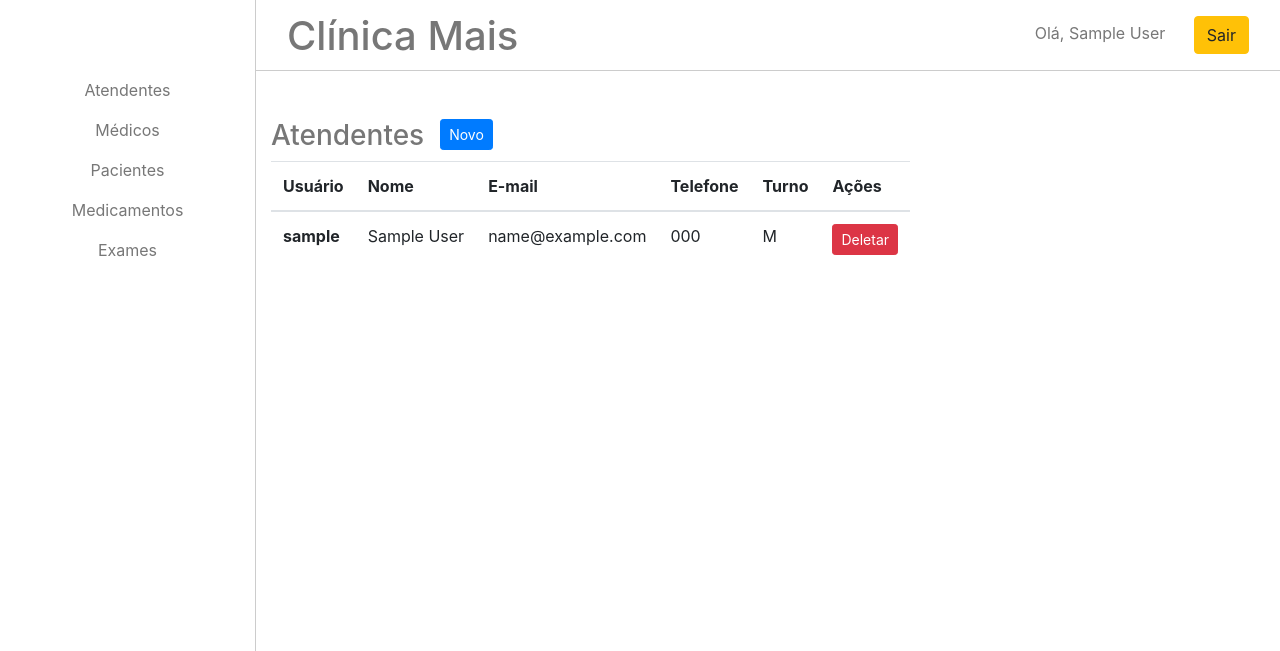
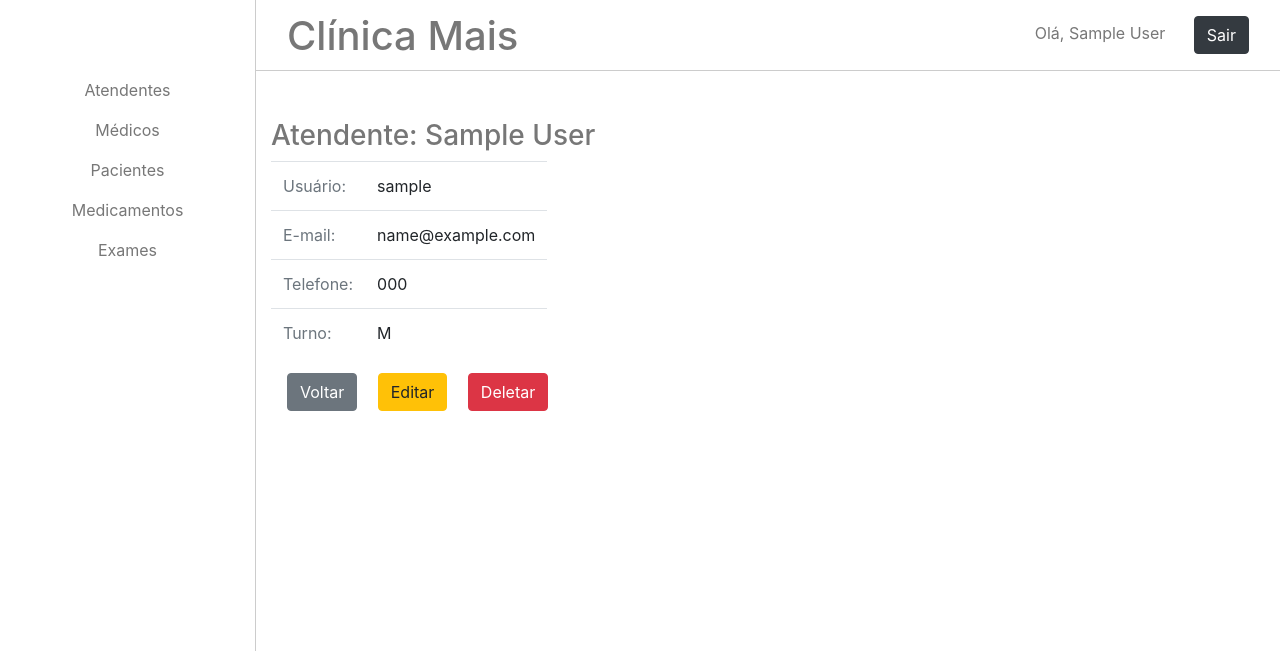
Before and after one commit to Rdadamos/clinicamais, a Django app: page /atendente/1/ in a window 1280 px wide. Shown: the top 651 px of the page. Run offline with Django 3.2, Linux system fonts and the light colour scheme; a user stored in the database is signed in; tables that the repository leaves empty hold one stand-in row (values such as "Sample post"); some libraries are stand-ins or nearby versions.

Commit message:
Attendant CRUD complete

```diff
--- a/appointments/templates/appointments/base.html
+++ b/appointments/templates/appointments/base.html
@@ -22,7 +22,7 @@
               <a class="homeLink" href="{% url 'home' %}" title="Home">Clínica Mais</a>
             </h1>
             <span>Olá, {{ user.attendant.name }}</span>
-            <a class="btn btn-warning ml-4" href="{% url 'logout' %}">Sair</a>
+            <a class="btn btn-dark ml-4" href="{% url 'logout' %}">Sair</a>
           </div>
         </div>
     {% endif %}
--- a/appointments/templates/appointments/sidebar.html
+++ b/appointments/templates/appointments/sidebar.html
@@ -2,19 +2,19 @@
 <table class="table table-hover table-borderless text-center">
   <tbody>
       <tr>
-        <td><a class="nav-link" href="{% url 'attendant' %}">Atendentes</a></td>
+        <td><a class="nav-link" href="{% url 'all_attendant' %}">Atendentes</a></td>
       </tr>
       <tr>
         <td><a class="nav-link" href="{% url 'new_attendant' %}">Médicos</a></td>
       </tr>
       <tr>
-        <td><a class="nav-link" href="{% url 'attendant' %}">Pacientes</a></td>
+        <td><a class="nav-link" href="{% url 'all_attendant' %}">Pacientes</a></td>
       </tr>
       <tr>
-        <td><a class="nav-link" href="{% url 'attendant' %}">Medicamentos</a></td>
+        <td><a class="nav-link" href="{% url 'all_attendant' %}">Medicamentos</a></td>
       </tr>
       <tr>
-        <td><a class="nav-link" href="{% url 'attendant' %}">Exames</a></td>
+        <td><a class="nav-link" href="{% url 'all_attendant' %}">Exames</a></td>
       </tr>
       <tr>
       </tr>
--- a/users/templates/users/all_attendant.html
+++ b/users/templates/users/all_attendant.html
@@ -25,34 +25,13 @@
           <td>{{ attendant.phone }}</td>
           <td>{{ attendant.shift }}</td>
           <td>
-            <button type="button" class="btn btn-danger btn-sm deleteBtn" data-url="{% url 'delete_attendant' id=attendant.id %}" data-toggle="modal" data-target="#deleteModal">Deletar</a>
+            <a class="btn btn-success btn-sm mr-2" href="{% url 'details_attendant' id=attendant.id %}">Ver</a>
+            <a class="btn btn-warning btn-sm mr-2" href="{% url 'update_attendant' id=attendant.user.id %}">Editar</a>
+            <button type="button" class="btn btn-danger btn-sm deleteBtn" data-url="{% url 'delete_attendant' id=attendant.id %}" data-toggle="modal" data-target="#deleteModal">Deletar</button>
           </td>
         </tr>
       {% endfor %}
     </tbody>
   </table>
-
-  <!-- Modal -->
-  <div class="modal fade" id="deleteModal" tabindex="-1" role="dialog" aria-labelledby="deleteModalLabel" aria-hidden="true">
-    <div class="modal-dialog" role="document">
-      <div class="modal-content">
-        <div class="modal-header">
-          <h5 class="modal-title" id="deleteModalLabel">Modal title</h5>
-          <button type="button" class="close" data-dismiss="modal" aria-label="Close">
-            <span aria-hidden="true">&times;</span>
-          </button>
-        </div>
-        <div class="modal-body">
-          ...
-        </div>
-        <div class="modal-footer">
-          <button type="button" class="btn btn-secondary" data-dismiss="modal">Close</button>
-          <form class="deleteForm" action="" method="post">
-            {% csrf_token %}
-            <button type="submit" class="btn btn-primary">Deletar</button>
-          </form>
-        </div>
-      </div>
-    </div>
-  </div>
+  {% include "users/modal_delete.html" %}
 {% endblock %}
--- /dev/null
+++ b/users/templates/users/details_attendant.html
@@ -0,0 +1,30 @@
+{% extends 'appointments/base.html' %}
+
+{% block content %}
+  <div>
+    <h3 class="d-inline-block float-left">Atendente: {{ attendant.name }}</h3>
+  </div>
+  <table class="table table-responsive">
+    <tbody>
+        <tr>
+          <td class="text-muted">Usuário:</td>
+          <td>{{ attendant.user.username }}</td>
+        </tr>
+        <tr>
+          <td class="text-muted">E-mail:</td>
+          <td>{{ attendant.user.email }}</td>
+        </tr>
+          <td class="text-muted">Telefone:</td>
+          <td>{{ attendant.phone }}</td>
+        </tr>
+        <tr>
+          <td class="text-muted">Turno:</td>
+          <td>{{ attendant.shift }}</td>
+        </tr>
+    </tbody>
+  </table>
+  <a class="btn btn-secondary ml-3" href="{% url 'all_attendant' %}">Voltar</a>
+  <a class="btn btn-warning ml-3" href="{% url 'update_attendant' id=attendant.user.id %}">Editar</a>
+  <button type="button" class="btn btn-danger deleteBtn ml-3" data-url="{% url 'delete_attendant' id=attendant.id %}" data-toggle="modal" data-target="#deleteModal">Deletar</button>
+  {% include "users/modal_delete.html" %}
+{% endblock %}
--- /dev/null
+++ b/users/templates/users/modal_delete.html
@@ -0,0 +1,24 @@
+{% block modal_delete %}
+<div class="modal fade" id="deleteModal" tabindex="-1" role="dialog" aria-labelledby="deleteModalLabel" aria-hidden="true">
+  <div class="modal-dialog" role="document">
+    <div class="modal-content">
+      <div class="modal-header">
+        <h5 class="modal-title" id="deleteModalLabel">Deletar</h5>
+        <button type="button" class="close" data-dismiss="modal" aria-label="Close">
+          <span aria-hidden="true">&times;</span>
+        </button>
+      </div>
+      <div class="modal-body text-center">
+        Está certo disso?
+      </div>
+      <div class="modal-footer">
+        <button type="button" class="btn btn-secondary" data-dismiss="modal">Cancelar</button>
+        <form class="deleteForm" action="" method="post">
+          {% csrf_token %}
+          <button type="submit" class="btn btn-danger">Deletar</button>
+        </form>
+      </div>
+    </div>
+  </div>
+</div>
+{% endblock %}
--- a/users/templates/users/new_attendant.html
+++ b/users/templates/users/new_attendant.html
@@ -6,6 +6,6 @@
     {% csrf_token %}
     {{ user_form.as_p }}
     {{ attendant_form.as_p }}
-    <button type="submit" class="btn btn-primary">Salvar</button>
+    <button type="submit" class="btn btn-success">Salvar</button>
   </form>
 {% endblock %}
--- a/users/templates/users/update_attendant.html
+++ b/users/templates/users/update_attendant.html
@@ -2,10 +2,11 @@
 
 {% block content %}
   <h2>Editar Atendente</h2>
-  <form method="post">
+  <form method="post" class="myForm">
     {% csrf_token %}
     {{ user_form.as_p }}
     {{ attendant_form.as_p }}
-    <button type="submit" class="btn btn-primary">Save changes</button>
+    <a href="{% url 'all_attendant' %}" class="btn btn-secondary">Cancelar</a>
+    <button type="submit" class="btn btn-success ml-3">Salvar</button>
   </form>
 {% endblock %}
--- a/users/urls.py
+++ b/users/urls.py
@@ -5,9 +5,10 @@ from . import views
 
 urlpatterns = [
     url('atendente/novo/', views.new_attendant, name='new_attendant'),
-    url('atendente/editar/', views.update_attendant, name='update_attendant'),
+    path('atendente/<int:id>/', views.details_attendant, name='details_attendant'),
+    path('atendente/editar/<int:id>/', views.update_attendant, name='update_attendant'),
     path('atendente/deletar/<int:id>/', views.delete_attendant, name='delete_attendant'),
-    url('atendente/', views.attendant, name='attendant'),
+    url('atendente/', views.all_attendant, name='all_attendant'),
     url('logout/', auth_views.logout_then_login, {'login_url': '/'}, name='logout'),
     url('', auth_views.LoginView.as_view(template_name="users/login.html"), name='login'),
 ]
--- a/users/views.py
+++ b/users/views.py
@@ -3,10 +3,15 @@ from .models import Attendant, User
 from .forms import UserForm, AttendantForm
 from django.contrib.auth.hashers import make_password
 
-def attendant(request):
+def all_attendant(request):
     attendants = Attendant.objects.all()
     context = {'attendants': attendants}
     return render(request, 'users/all_attendant.html', context)
+
+def details_attendant(request, id):
+    attendant = Attendant.objects.get(id=id)
+    context = {'attendant': attendant}
+    return render(request, 'users/details_attendant.html', context)
 
 def new_attendant(request):
     if request.method == 'POST':
@@ -32,29 +37,31 @@ def new_attendant(request):
         'attendant_form': attendant_form
     })
 
-def update_attendant(request):
+def update_attendant(request, id):
+    attendant = Attendant.objects.get(user=id)
     if request.method == 'POST':
-        user_form = UserForm(request.POST, instance=request.user)
-        attendant_form = AttendantForm(request.POST, instance=request.user.attendant)
+        user_form = UserForm(request.POST, instance=attendant.user)
+        attendant_form = AttendantForm(request.POST, instance=attendant)
         if user_form.is_valid() and attendant_form.is_valid():
+            post_user = user_form.save(commit=False)
+            post_user.password = make_password(user_form.cleaned_data['password'])
             user_form.save()
             attendant_form.save()
             # messages.success(request, _('Your attendant was successfully updated!'))
-            # return redirect('settings:attendant')
-            # return render(request, 'appointments/index.html')
             return redirect('home')
         # else:
         #     messages.error(request, _('Please correct the error below.'))
     else:
-        user_form = UserForm(instance=request.user)
-        attendant_form = AttendantForm(instance=request.user.attendant)
+        user_form = UserForm(instance=attendant.user)
+        attendant_form = AttendantForm(instance=attendant)
     return render(request, 'users/update_attendant.html', {
         'user_form': user_form,
         'attendant_form': attendant_form
     })
 
 def delete_attendant(request, id):
-    attendant = Attendant.objects.get(id=id)
-    User.objects.filter(id=attendant.user.id).delete()
-    Attendant.objects.filter(id=id).delete()
-    return redirect('attendant')
+    if request.method == 'POST':
+        attendant = Attendant.objects.get(id=id)
+        User.objects.filter(id=attendant.user.id).delete()
+        Attendant.objects.filter(id=id).delete()
+    return redirect('all_attendant')
```
Also changed, not shown: users/templates/users/detail_attendant.html (deleted).
